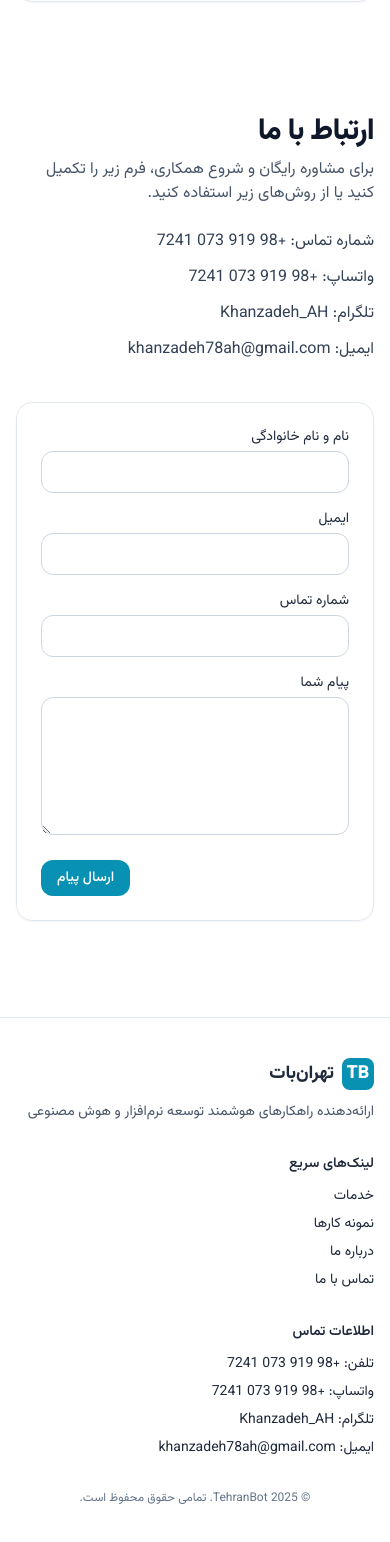
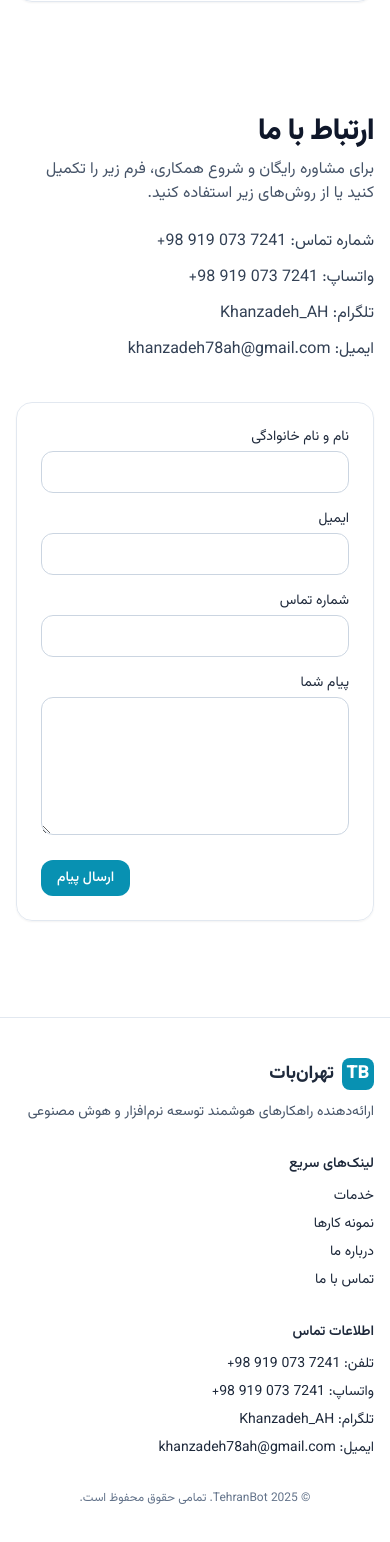
Before and after one commit to Khanzadeh-AH/landing, a SvelteKit app in the folder frontend/: page / in a window 390 px wide. Shown: the part 4608-6150 px from the top of the page. Built offline with nearby package versions, Linux system fonts and the light colour scheme.

Commit message:
Fix phone number

```diff
--- a/frontend/src/app.css
+++ b/frontend/src/app.css
@@ -49,3 +49,10 @@
 .lead {
   @apply text-slate-600 dark:text-slate-300;
 }
+
+/* Utility to force left-to-right rendering inside RTL blocks */
+.ltr {
+  direction: ltr;
+  unicode-bidi: plaintext;
+  display: inline-block;
+}
--- a/frontend/src/lib/components/Footer.svelte
+++ b/frontend/src/lib/components/Footer.svelte
@@ -21,8 +21,8 @@
     <div>
       <div class="font-semibold">اطلاعات تماس</div>
       <ul class="mt-3 space-y-2">
-        <li>تلفن: <a href="tel:+989190737241" class="hover:underline">+98 919 073 7241</a></li>
-        <li>واتساپ: <a href="https://wa.me/989190737241" target="_blank" rel="noopener" class="hover:underline">+98 919 073 7241</a></li>
+        <li>تلفن: <a href="tel:+989190737241" class="hover:underline ltr">+98 919 073 7241</a></li>
+        <li>واتساپ: <a href="https://wa.me/989190737241" target="_blank" rel="noopener" class="hover:underline ltr">+98 919 073 7241</a></li>
         <li>تلگرام: <a href="https://t.me/Khanzadeh_AH" target="_blank" rel="noopener" class="hover:underline">Khanzadeh_AH</a></li>
         <li>ایمیل: <a href="mailto:khanzadeh78ah@gmail.com" class="hover:underline">khanzadeh78ah@gmail.com</a></li>
       </ul>
--- a/frontend/src/routes/+page.svelte
+++ b/frontend/src/routes/+page.svelte
@@ -30,8 +30,8 @@
         <h2 class="text-3xl md:text-4xl">ارتباط با ما</h2>
         <p class="lead mt-2">برای مشاوره رایگان و شروع همکاری، فرم زیر را تکمیل کنید یا از روش‌های زیر استفاده کنید.</p>
         <ul class="mt-6 space-y-3 text-slate-700 dark:text-slate-300">
-          <li>شماره تماس: <a class="hover:underline" href="tel:+989190737241">+98 919 073 7241</a></li>
-          <li>واتساپ: <a class="hover:underline" href="https://wa.me/989190737241" target="_blank" rel="noopener">+98 919 073 7241</a></li>
+          <li>شماره تماس: <a class="hover:underline ltr" href="tel:+989190737241">+98 919 073 7241</a></li>
+          <li>واتساپ: <a class="hover:underline ltr" href="https://wa.me/989190737241" target="_blank" rel="noopener">+98 919 073 7241</a></li>
           <li>تلگرام: <a class="hover:underline" href="https://t.me/Khanzadeh_AH" target="_blank" rel="noopener">Khanzadeh_AH</a></li>
           <li>ایمیل: <a class="hover:underline" href="mailto:khanzadeh78ah@gmail.com">khanzadeh78ah@gmail.com</a></li>
         </ul>
```
